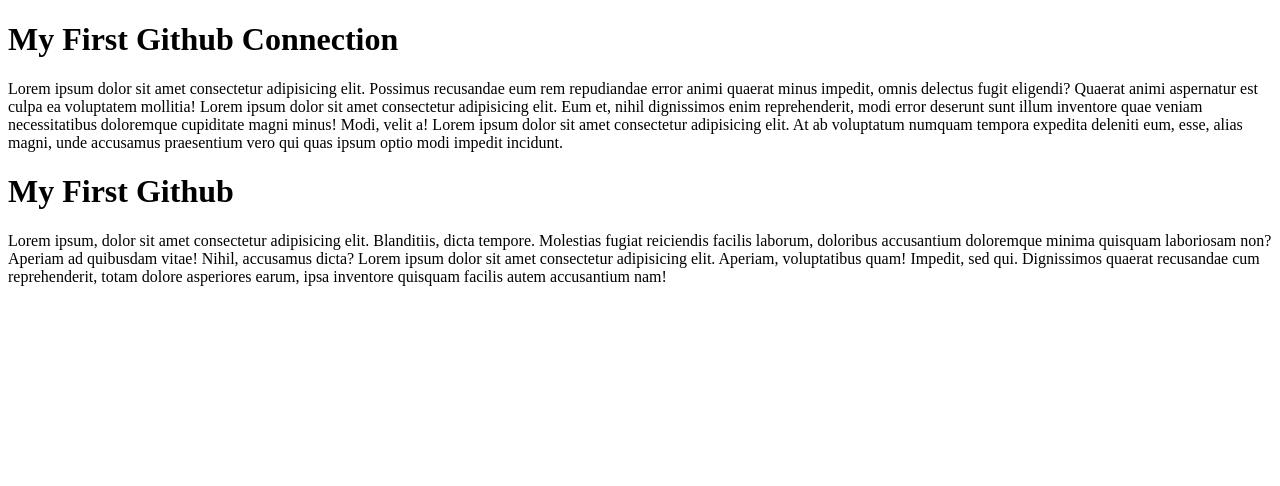
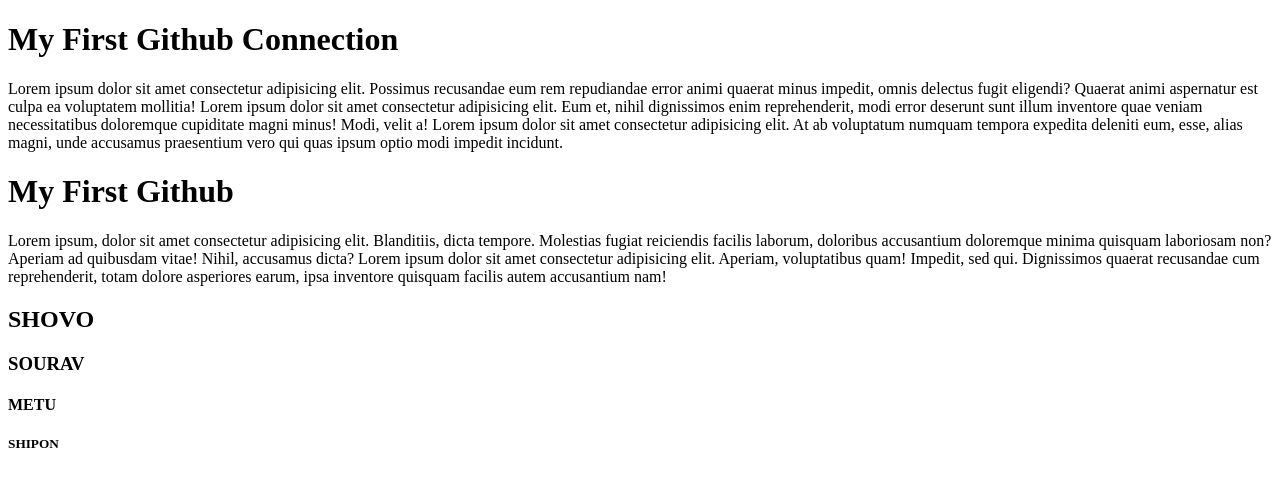
Before and after one commit to shovometu/my-first-repo, a plain HTML site: page index.html in a window 1280 px wide. Drawn offline with Linux system fonts and the light colour scheme.

Commit message:
My First Github

```diff
--- a/index.html
+++ b/index.html
@@ -13,5 +13,10 @@
 
   <h1>My First Github</h1>
   <p>Lorem ipsum, dolor sit amet consectetur adipisicing elit. Blanditiis, dicta tempore. Molestias fugiat reiciendis facilis laborum, doloribus accusantium doloremque minima quisquam laboriosam non? Aperiam ad quibusdam vitae! Nihil, accusamus dicta? Lorem ipsum dolor sit amet consectetur adipisicing elit. Aperiam, voluptatibus quam! Impedit, sed qui. Dignissimos quaerat recusandae cum reprehenderit, totam dolore asperiores earum, ipsa inventore quisquam facilis autem accusantium nam!</p>
+
+  <h2>SHOVO</h2>
+  <h3>SOURAV</h3>
+  <h4>METU</h4>
+  <h5>SHIPON</h5>
 </body>
 </html>
```
